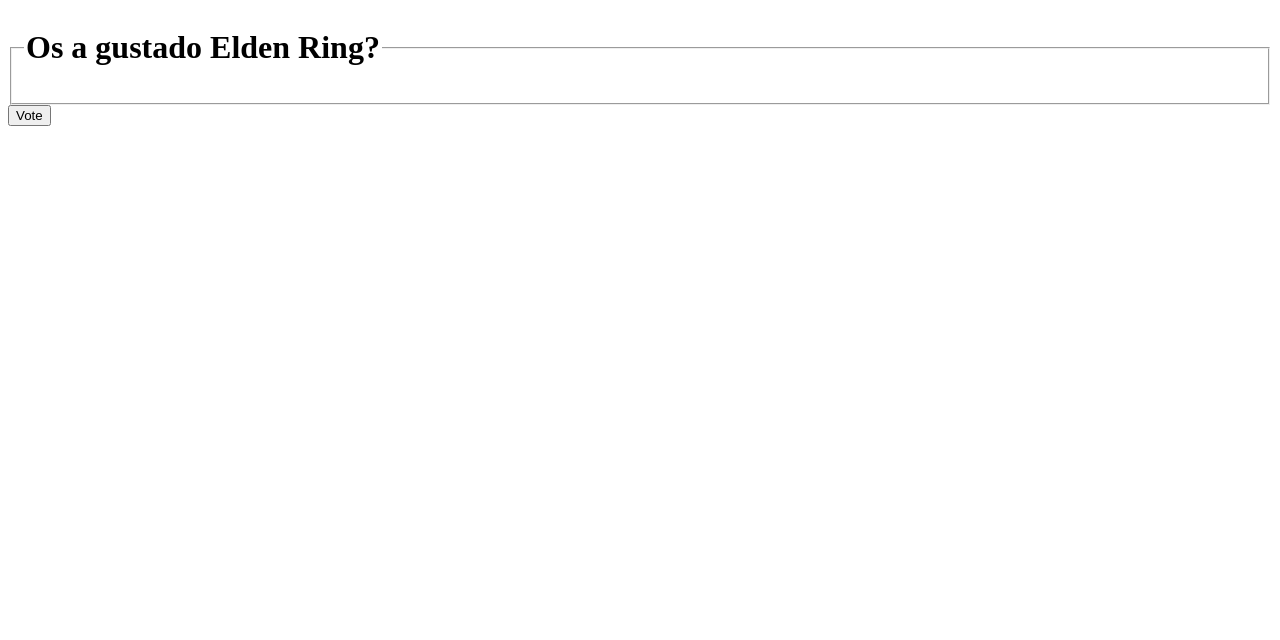
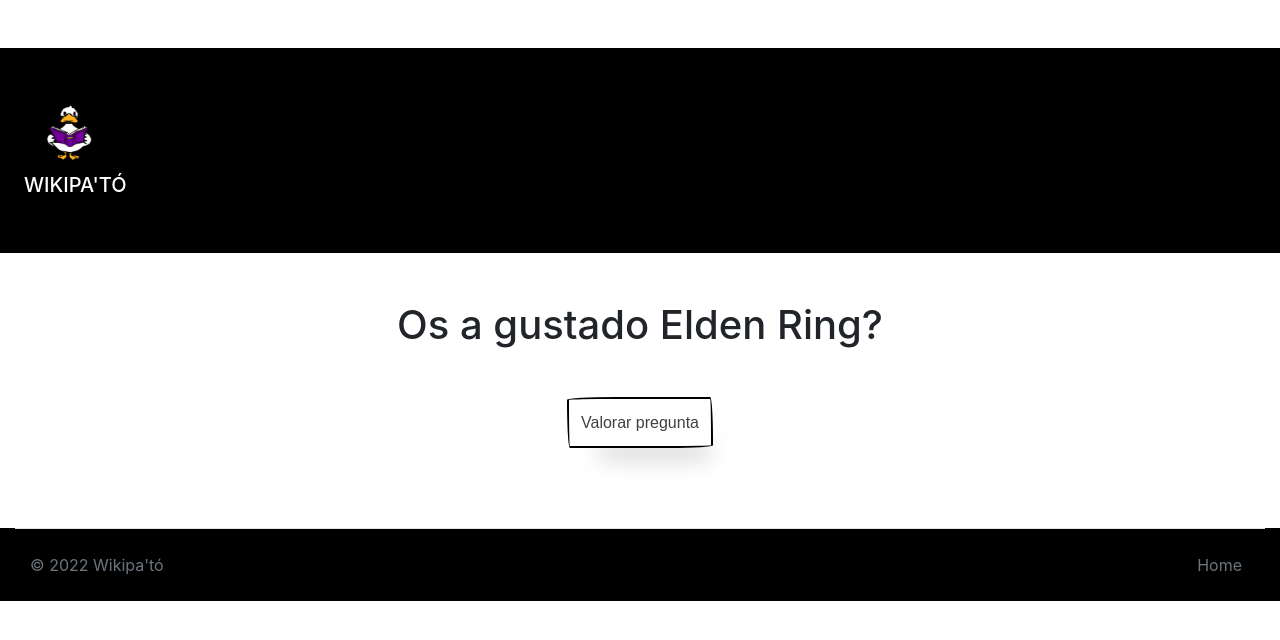
Before and after one commit to ThEricsson/django_mysite, a Django app: page /polls/4/ in a window 1280 px wide. Shown: the top 640 px of the page. Run offline with Django 4.2, Linux system fonts and the light colour scheme; data comes from the database, SQL or seed files in the repository; data that the repository does not hold is empty.

Commit message:
Bootstrap implemented and some other changes

```diff
--- a/django_mysite/settings.py
+++ b/django_mysite/settings.py
@@ -10,6 +10,7 @@ For the full list of settings and their values, see
 https://docs.djangoproject.com/en/4.0/ref/settings/
 """
 
+import os
 from pathlib import Path
 
 # Build paths inside the project like this: BASE_DIR / 'subdir'.
@@ -116,7 +117,10 @@ USE_TZ = True
 # Static files (CSS, JavaScript, Images)
 # https://docs.djangoproject.com/en/4.0/howto/static-files/
 
-STATIC_URL = 'static/'
+STATIC_URL = '/images/'
+STATICFILES_DIRS = (
+    os.path.join(BASE_DIR, 'images'),
+)
 
 # Default primary key field type
 # https://docs.djangoproject.com/en/4.0/ref/settings/#default-auto-field
--- a/django_mysite/urls.py
+++ b/django_mysite/urls.py
@@ -15,9 +15,12 @@ Including another URLconf
 """
 from django.contrib import admin
 from django.urls import path,include
+from django.contrib.staticfiles.urls import staticfiles_urlpatterns
 
 urlpatterns = [
     path('admin/', admin.site.urls),
     path('polls/', include('polls.urls')),
 
 ]
+
+urlpatterns+=staticfiles_urlpatterns()
--- /dev/null
+++ b/polls/templates/base.html
@@ -0,0 +1,84 @@
+<!doctype html>
+<html lang="en">
+  <head>
+    <!-- Required meta tags -->
+    <meta charset="utf-8">
+    <meta name="viewport" content="width=device-width, initial-scale=1, shrink-to-fit=no">
+
+    <!-- Bootstrap CSS -->
+    <link rel="stylesheet" href="https://cdn.jsdelivr.net/npm/bootstrap@4.3.1/dist/css/bootstrap.min.css" integrity="sha384-ggOyR0iXCbMQv3Xipma34MD+dH/1fQ784/j6cY/iJTQUOhcWr7x9JvoRxT2MZw1T" crossorigin="anonymous">
+
+    <title>Wikipa-tó</title>
+
+    <style type="text/css">
+      .button-55 {
+        align-self: center;
+        background-color: #fff;
+        background-image: none;
+        background-position: 0 90%;
+        background-repeat: repeat no-repeat;
+        background-size: 4px 3px;
+        border-radius: 15px 225px 255px 15px 15px 255px 225px 15px;
+        border-style: solid;
+        border-width: 2px;
+        box-shadow: rgba(0, 0, 0, .2) 15px 28px 25px -18px;
+        box-sizing: border-box;
+        color: #41403e;
+        cursor: pointer;
+        display: inline-block;
+        font-family: Neucha, sans-serif;
+        font-size: 1rem;
+        line-height: 23px;
+        outline: none;
+        padding: .75rem;
+        text-decoration: none;
+        transition: all 235ms ease-in-out;
+        border-bottom-left-radius: 15px 255px;
+        border-bottom-right-radius: 225px 15px;
+        border-top-left-radius: 255px 15px;
+        border-top-right-radius: 15px 225px;
+        user-select: none;
+        -webkit-user-select: none;
+        touch-action: manipulation;
+      }
+
+      .button-55:hover {
+        box-shadow: rgba(0, 0, 0, .3) 2px 8px 8px -5px;
+        transform: translate3d(0, 2px, 0);
+      }
+
+      .button-55:focus {
+        box-shadow: rgba(0, 0, 0, .3) 2px 8px 4px -6px;
+      }
+    </style>
+  </head>
+  <body>
+
+
+    {% block content %}
+
+    {% endblock %}
+<div>
+<p style="color:white">hola</p>
+</div>
+<div class="container" style="background-color:black; max-width: 100%">
+  <footer class="d-flex flex-wrap justify-content-between align-items-center py-3 my-4 border-top">
+    <p class="col-md-4 mb-0 text-muted">&copy; 2022 Wikipa'tó</p>
+
+    <a href="/" class="col-md-4 d-flex align-items-center justify-content-center mb-3 mb-md-0 me-md-auto link-dark text-decoration-none">
+      <svg class="bi me-2" width="40" height="32"><use xlink:href="#bootstrap"/></svg>
+    </a>
+
+    <ul class="nav col-md-4 justify-content-end">
+      <li class="nav-item"><a href="#" class="nav-link px-2 text-muted">Home</a></li>
+    </ul>
+  </footer>
+</div>
+
+    <!-- Optional JavaScript -->
+    <!-- jQuery first, then Popper.js, then Bootstrap JS -->
+    <script src="https://code.jquery.com/jquery-3.3.1.slim.min.js" integrity="sha384-q8i/X+965DzO0rT7abK41JStQIAqVgRVzpbzo5smXKp4YfRvH+8abtTE1Pi6jizo" crossorigin="anonymous"></script>
+    <script src="https://cdn.jsdelivr.net/npm/popper.js@1.14.7/dist/umd/popper.min.js" integrity="sha384-UO2eT0CpHqdSJQ6hJty5KVphtPhzWj9WO1clHTMGa3JDZwrnQq4sF86dIHNDz0W1" crossorigin="anonymous"></script>
+    <script src="https://cdn.jsdelivr.net/npm/bootstrap@4.3.1/dist/js/bootstrap.min.js" integrity="sha384-JjSmVgyd0p3pXB1rRibZUAYoIIy6OrQ6VrjIEaFf/nJGzIxFDsf4x0xIM+B07jRM" crossorigin="anonymous"></script>
+  </body>
+</html>
--- a/polls/templates/polls/detail.html
+++ b/polls/templates/polls/detail.html
@@ -1,12 +1,32 @@
+{% extends 'base.html' %}
+
+{% block content %}
+
+<div class="px-4 py-5 my-5" style="background-color:black">
+    <img style="color:white; margin-left:10px" src='/images/jacobo.png' width="72" height="77">
+    <h5 class="display-5 fw-bold" style="color:white">WIKIPA'TÓ</h5>
+  </div>
+
 <form action="{% url 'polls:vote' question.id %}" method="post">
     {% csrf_token %}
     <fieldset>
-        <legend><h1>{{ question.question_text }}</h1></legend>
+        <legend><h1 style="text-align:center">{{ question.question_text }}</h1></legend>
         {% if error_message %}<p><strong>{{ error_message }}</strong></p>{% endif %}
         {% for choice in question.choice_set.all %}
+
             <input type="radio" name="choice" id="choice{{ forloop.counter }}" value="{{ choice.id }}">
             <label for="choice{{ forloop.counter }}">{{ choice.choice_text }}</label><br>
+
         {% endfor %}
     </fieldset>
-    <input type="submit" value="Vote">
+    <div style="
+    margin: 1rem;
+    padding: 1rem;
+    text-align: center;
+  ">
+    <input class="button-55" type="submit" value="Valorar pregunta">
+</div>
 </form>
+
+
+{% endblock %}
```
Also changed, not shown: polls/templates/polls/index.html (+30 -3 lines), images/jacobo.png (added).
